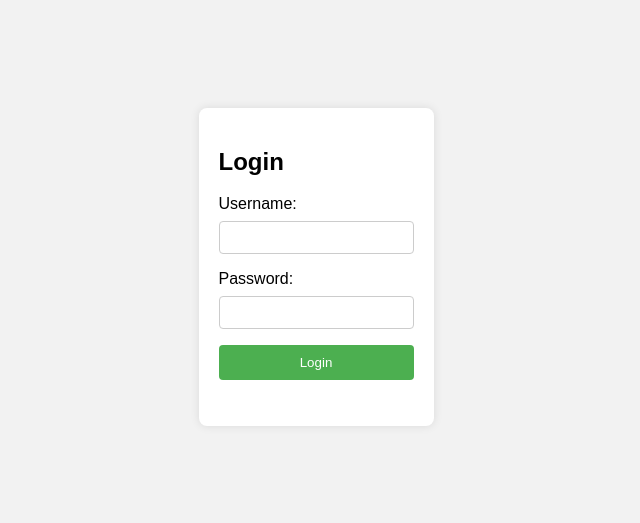
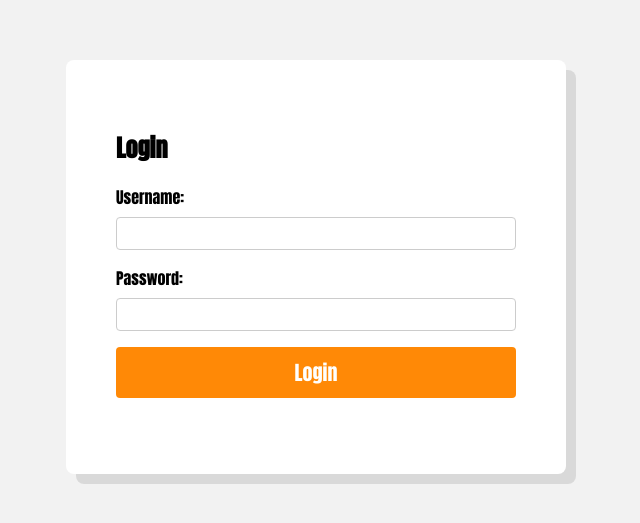
Before and after one commit to Muhammad-Abdul-Jabbar/logg-in-, a plain HTML site: page index.html in a window 1280 px wide. Shown: the part 133-656 px from the top of the page, without its empty margins (324-964 px from the left). Drawn offline with Linux system fonts and the light colour scheme.

Commit message:
Update style.css

```diff
--- a/style.css
+++ b/style.css
@@ -1,18 +1,23 @@
+@import url('https://fonts.googleapis.com/css2?family=Anton&family=Kanit:ital,wght@0,300;1,300&display=swap');
+
+
 body {
-    font-family: Arial, sans-serif;
+    font-family: anton;
     background-color: #f2f2f2;
     margin: 0;
     display: flex;
     align-items: center;
     justify-content: center;
     height: 100vh;
+    background-image: url();
 }
 
 .container {
     background-color: #fff;
-    padding: 20px;
+    padding: 50px;
+    width: 400px;
     border-radius: 8px;
-    box-shadow: 0 0 10px rgba(0, 0, 0, 0.1);
+    box-shadow: 10px  10px rgba(0, 0, 0, 0.1);
 }
 
 form {
@@ -29,22 +34,31 @@ input {
     margin-bottom: 16px;
     border: 1px solid #ccc;
     border-radius: 4px;
+
 }
 
 button {
     padding: 10px;
-    background-color: #4caf50;
-    color: #fff;
+    background-color:  #ff8906;
+    color:  #fffffe;
+    font-family: anton;
+    font-size: 20px;
     border: none;
     border-radius: 4px;
     cursor: pointer;
+    animation-duration: 1s;
+
 }
 
 button:hover {
-    background-color: #45a049;
+    animation-duration: 1s;
+    background-color: black;
+    transform: translateY(-10px);
+    transition: 1s;
 }
 
 #error-message {
     color: red;
     margin-top: 10px;
+
 }
```
